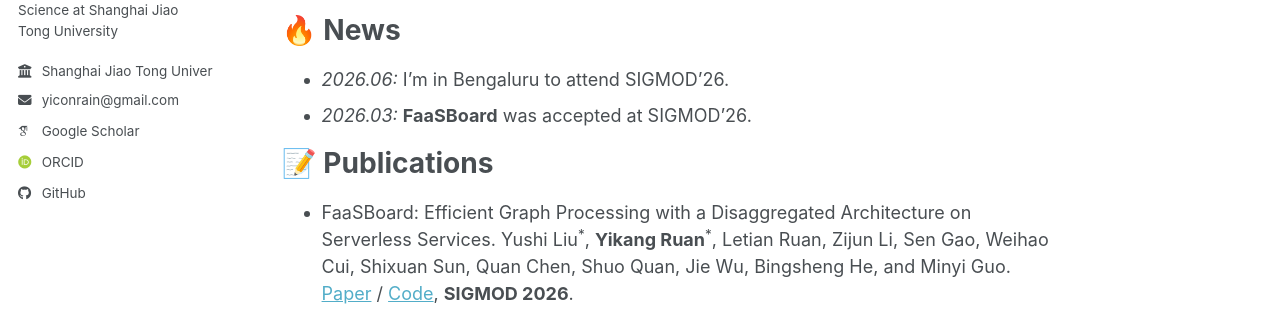
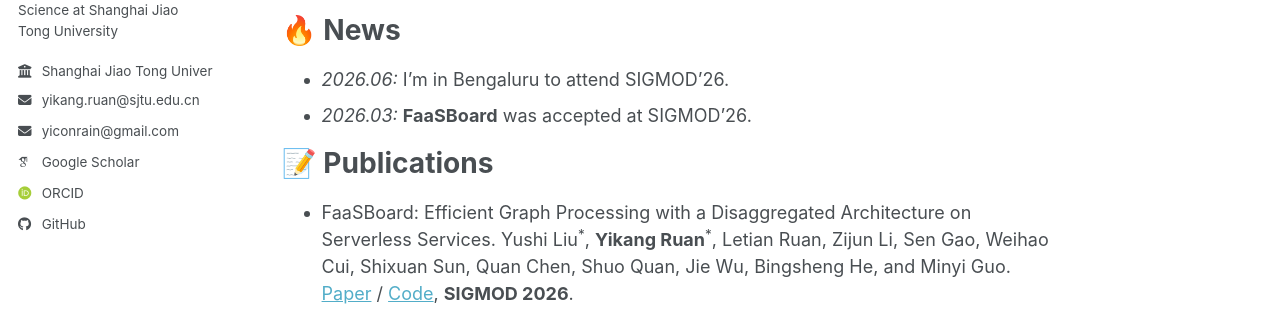
Before and after one commit to YiconRain/YiconRain.github.io, a Jekyll site: the page built from _pages/about.md, in a window 1280 px wide. Shown: the part 392-711 px from the top of the page. Built offline with Jekyll 4.4.1, drawn with Linux system fonts in a browser that asks for light colours; some web fonts are replaced; a script bundle is joined from its source files by our own code; library files that are not in the unit come from our copies.

Commit message:
Update: add both emails (sjtu + gmail)
Co-Authored-By: Claude <noreply@anthropic.com>

```diff
--- a/_config.yml
+++ b/_config.yml
@@ -30,7 +30,8 @@ author:
   location         :
   employer         : "Shanghai Jiao Tong University"
   uri              : # URL
-  email            : "yiconrain@gmail.com"
+  email            : "yikang.ruan@sjtu.edu.cn"
+  email2           : "yiconrain@gmail.com"
 
   # Academic websites
   academia         : # URL
--- a/_data/authors.yml
+++ b/_data/authors.yml
@@ -3,7 +3,8 @@
 Yikang Ruan:
   name        : "Yikang Ruan"
   uri         : ""
-  email       : "yiconrain@gmail.com"
+  email       : "yikang.ruan@sjtu.edu.cn"
+  email2      : "yiconrain@gmail.com"
   bio         : "Master's student in Computer Science at Shanghai Jiao Tong University"
   avatar      : "yikang-ruan.jpg"
   googlescholar : "https://scholar.google.com/citations?user=gn7TP9EAAAAJ&hl=en"
--- a/_data/cv.json
+++ b/_data/cv.json
@@ -2,7 +2,7 @@
   "basics": {
     "name": "Yikang Ruan",
     "label": "Master's student in Computer Science at Shanghai Jiao Tong University",
-    "email": "yiconrain@gmail.com",
+    "email": "yikang.ruan@sjtu.edu.cn",
     "phone": "",
     "website": "https://yiconrain.github.io",
     "summary": "Master's student in Computer Science at Shanghai Jiao Tong University",
--- a/_includes/author-profile.html
+++ b/_includes/author-profile.html
@@ -35,6 +35,9 @@
       {% endif %}
       {% if author.email %}
         <li><a href="mailto:{{ author.email }}"><i class="fas fa-fw fa-envelope icon-pad-right" aria-hidden="true"></i>{{ author.email }}</a></li>
+      {% endif %}
+      {% if author.email2 %}
+        <li><a href="mailto:{{ author.email2 }}"><i class="fas fa-fw fa-envelope icon-pad-right" aria-hidden="true"></i>{{ author.email2 }}</a></li>
       {% endif %}
 
       <!-- Font Awesome and Academicons icons / Academic websites -->
```
